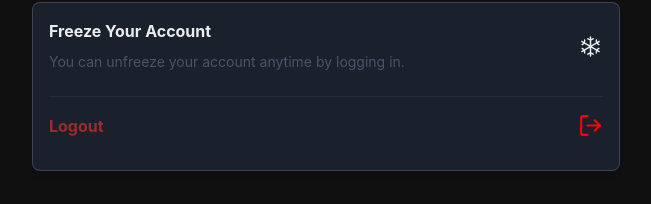
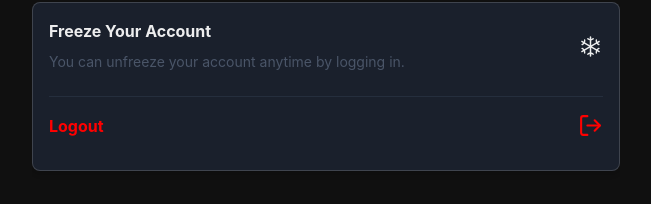
Before and after one commit to Kurisani-web/Mimo-chat, a React (Vite) app in the folder frontend/: page /settings in a window 1280 px wide. Shown: the part 679-883 px from the top of the page, without its empty margins (314-965 px from the left). Built offline with nearby package versions, Linux system fonts and the light colour scheme; no server answers; sample sign-in values are in the browser's storage.

Commit message:
terms and privacy

```diff
--- a/frontend/src/pages/SettingsPage.jsx
+++ b/frontend/src/pages/SettingsPage.jsx
@@ -344,7 +344,7 @@ export const SettingsPage = ({user}) => {
 					{/* Logout Section */}
 					<Flex alignItems={"center"} justifyContent={"space-between"} mb={4}>
 						<Box>
-							<Text fontWeight="bold" color={"red.700"}>Logout</Text>
+							<Text fontWeight="bold" color={"red"}>Logout</Text>
 						</Box>
 
 						{/* Aligning the Logout Icon (button) to the right */}
@@ -380,7 +380,7 @@ export const SettingsPage = ({user}) => {
 					<ModalCloseButton />
 					<ModalBody>
 						{/* App Version Info */}
-						<Text mb={4}><strong>Version:</strong> 1.0.0</Text>
+						<Text mb={4}><strong>Version:</strong> 1.0.22.0</Text>
 						<Text mb={4}><strong>Release Date:</strong> December 2024</Text>
 
 						{/* Additional App Information */}
```
